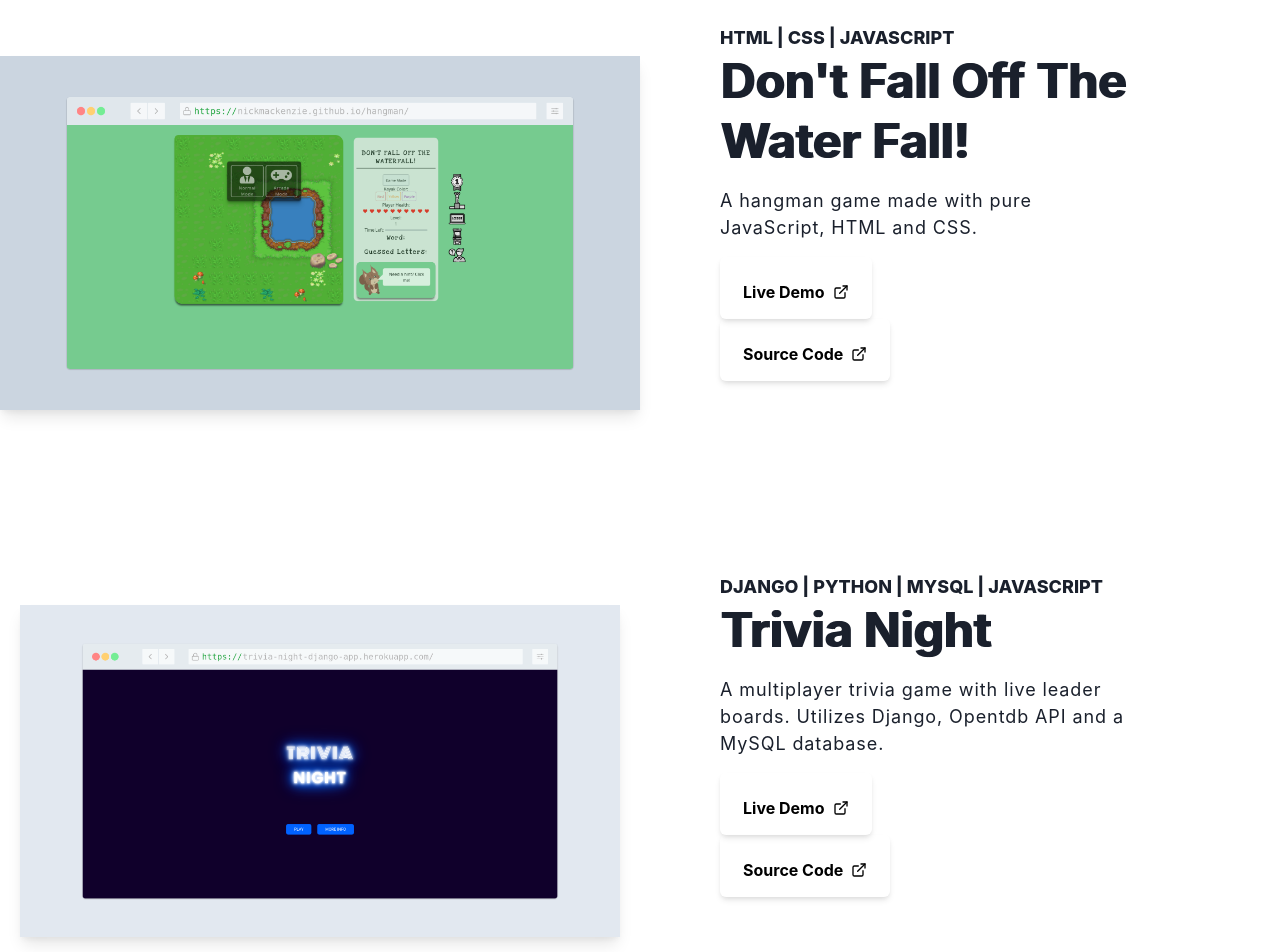
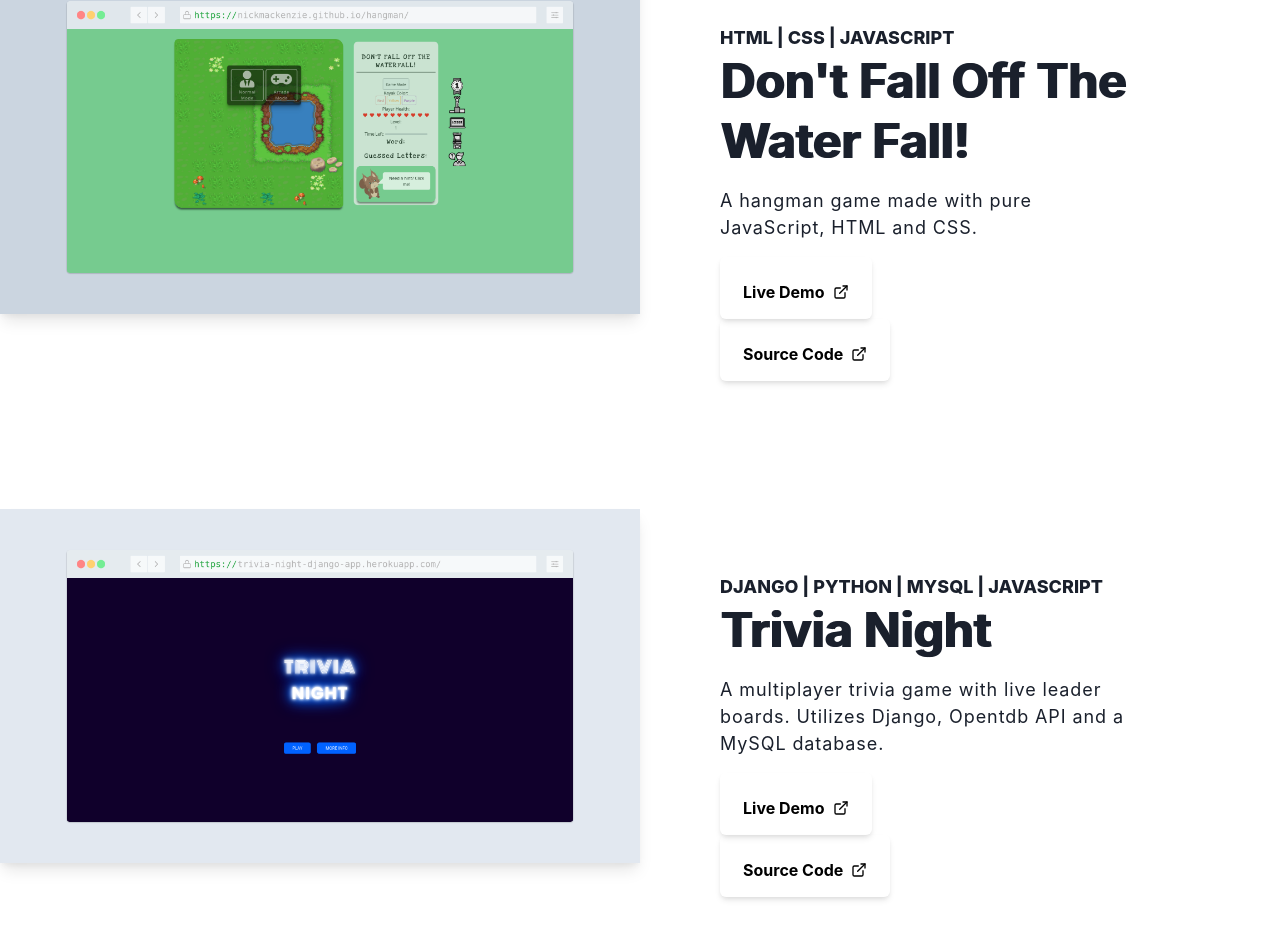
Before and after one commit to nickmackenzie/nick.dev, a Next.js app: page / in a window 1280 px wide. Shown: the part 1705-2657 px from the top of the page. Built offline with nearby package versions, Linux system fonts and the light colour scheme.

Commit message:
final image yes? question mark

```diff
--- a/components/AlternativeProject.js
+++ b/components/AlternativeProject.js
@@ -16,7 +16,7 @@ export default function AlternativeProject(props) {
   return (
     <SimpleGrid columns={{ base: 1, md: 2 }} spacing={0}>
       <Flex justifyItems="center" justifyContent="center">
-        <Box maxWidth="600px" marginTop="8rem">
+        <Box maxWidth="60rem" marginTop="2rem">
           <Image
             src={props.image}
             alt="3 women looking at a laptop"
--- a/components/AlternativeReverse.js
+++ b/components/AlternativeReverse.js
@@ -36,7 +36,7 @@ export default function AlternativeReverse(props) {
       }}
     >
       <Flex justifyItems="center" justifyContent="center">
-        <Box maxWidth="60rem" marginTop="8rem">
+        <Box maxWidth="60rem" marginTop="2rem">
           <Image
             src={props.image}
             alt="3 women looking at a laptop"
```
